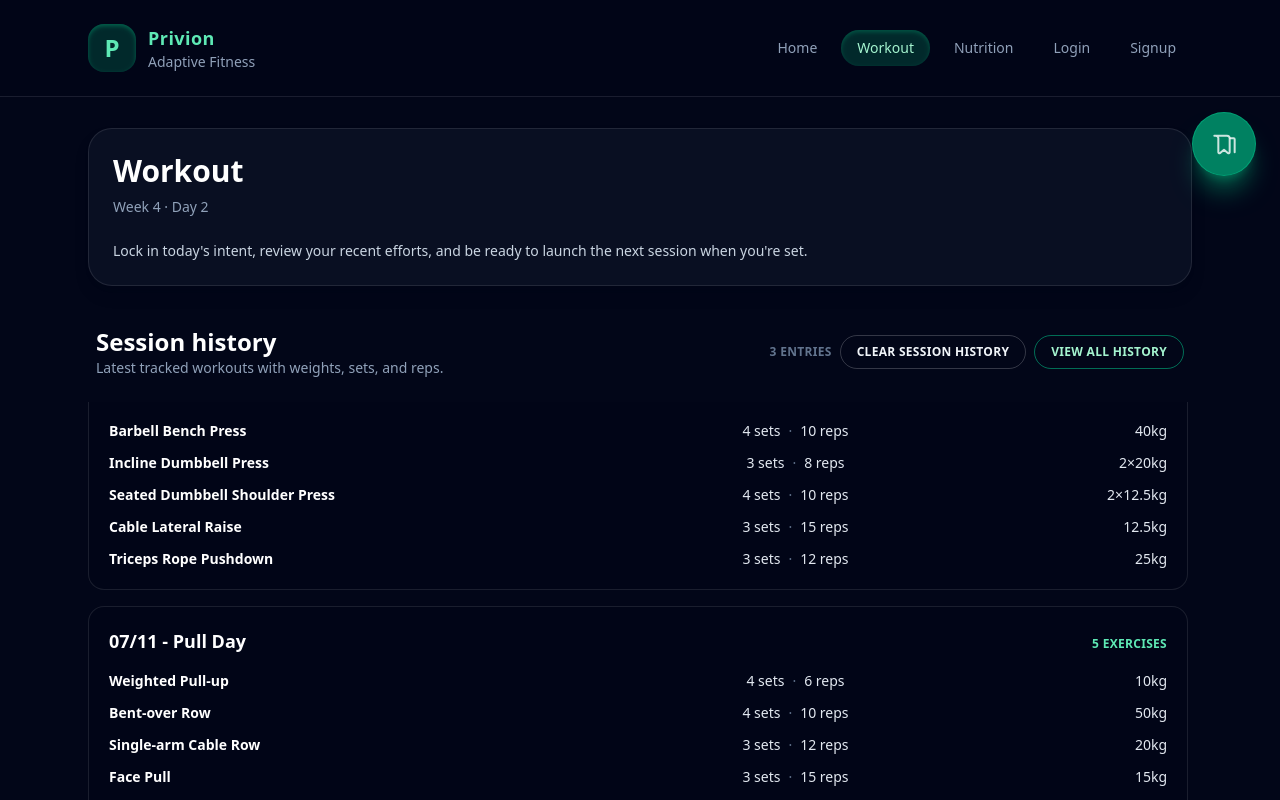
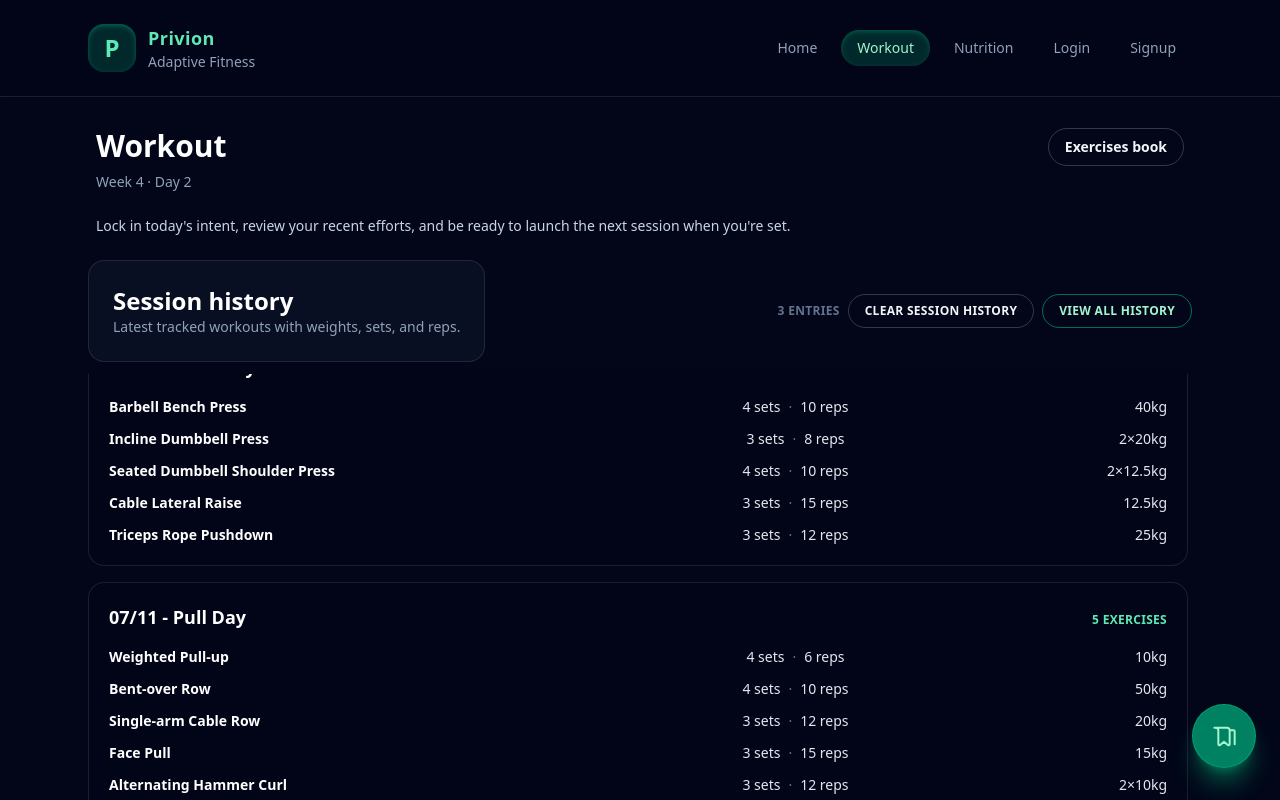
Before and after one commit to triek/privion, a Vue app: page /workout in a window 1280 px wide. Shown: the top 800 px of the page. Built offline with nearby package versions, Linux system fonts and the light colour scheme.

Commit message:
fixed banner layout

```diff
--- a/src/App.vue
+++ b/src/App.vue
@@ -60,26 +60,7 @@
       <RouterView />
     </main>
 
-    <div ref="bookMenuRef" class="fixed top-28 right-6 z-40 flex flex-col items-end gap-4">
-      <button
-        type="button"
-        class="inline-flex h-16 w-16 items-center justify-center rounded-full border border-emerald-400/40 bg-emerald-400/60 text-white/80 shadow-xl shadow-emerald-500/40 transition hover:bg-emerald-400/30 hover:text-white focus-visible:outline-none focus-visible:ring-2 focus-visible:ring-emerald-400 focus-visible:ring-offset-2 focus-visible:ring-offset-slate-950"
-        :aria-expanded="isBookMenuOpen"
-        aria-haspopup="menu"
-        aria-label="Open collections"
-        @click.stop="toggleBookMenu"
-        @keydown.escape.prevent="isBookMenuOpen = false"
-      >
-        <svg xmlns="http://www.w3.org/2000/svg" class="h-8 w-8" fill="none" viewBox="0 0 24 24" stroke="currentColor" stroke-width="1.5">
-          <path
-            stroke-linecap="round"
-            stroke-linejoin="round"
-            d="M4.75 5.75h9.5a2 2 0 0 1 2 2v10.5a.75.75 0 0 1-1.167.624L12 16.25l-3.083 2.624A.75.75 0 0 1 7.75 18.25V7.75a2 2 0 0 0-2-2Z"
-          />
-          <path stroke-linecap="round" stroke-linejoin="round" d="M16.75 7.75h2.5a.75.75 0 0 1 .75.75v9.75" />
-        </svg>
-      </button>
-
+    <div ref="bookMenuRef" class="fixed bottom-8 right-6 z-40 flex flex-col items-end gap-4">
       <div
         v-if="isBookMenuOpen"
         class="w-50 rounded-2xl border border-white/10 bg-slate-900/95 p-2 text-sm text-slate-200 shadow-[0_20px_45px_-15px_rgba(16,185,129,0.35)]"
@@ -141,6 +122,25 @@
           </svg>
         </RouterLink>
       </div>
+
+      <button
+        type="button"
+        class="inline-flex h-16 w-16 items-center justify-center rounded-full border border-emerald-400/40 bg-emerald-400/60 text-emerald-200 shadow-xl shadow-emerald-500/40 transition hover:bg-emerald-400/30 hover:text-white focus-visible:outline-none focus-visible:ring-2 focus-visible:ring-emerald-400 focus-visible:ring-offset-2 focus-visible:ring-offset-slate-950"
+        :aria-expanded="isBookMenuOpen"
+        aria-haspopup="menu"
+        aria-label="Open collections"
+        @click.stop="toggleBookMenu"
+        @keydown.escape.prevent="isBookMenuOpen = false"
+      >
+        <svg xmlns="http://www.w3.org/2000/svg" class="h-8 w-8" fill="none" viewBox="0 0 24 24" stroke="currentColor" stroke-width="1.5">
+          <path
+            stroke-linecap="round"
+            stroke-linejoin="round"
+            d="M4.75 5.75h9.5a2 2 0 0 1 2 2v10.5a.75.75 0 0 1-1.167.624L12 16.25l-3.083 2.624A.75.75 0 0 1 7.75 18.25V7.75a2 2 0 0 0-2-2Z"
+          />
+          <path stroke-linecap="round" stroke-linejoin="round" d="M16.75 7.75h2.5a.75.75 0 0 1 .75.75v9.75" />
+        </svg>
+      </button>
     </div>
   </div>
 </template>
--- a/src/views/NutritionView.vue
+++ b/src/views/NutritionView.vue
@@ -1,8 +1,9 @@
 <template>
-  <div class="space-y-12">
-    <header class="flex flex-col gap-4 sm:flex-row sm:items-center sm:justify-between">
+  <div class="space-y-6">
+    <!-- Nutrition banner -->
+    <header class="flex flex-col mx-4 gap-4 sm:flex-row sm:items-center sm:justify-between">
       <div>
-        <h1 class="text-3xl font-bold text-white">Nutrition system</h1>
+        <h1 class="text-3xl font-bold text-white">Nutrition</h1>
         <p class="text-sm text-slate-400">
           Plan meals from your recipe book and keep a running log of the food fueling your training.
         </p>
--- a/src/views/WorkoutView.vue
+++ b/src/views/WorkoutView.vue
@@ -1,26 +1,30 @@
 <template>
-  <div class="space-y-10">
+  <div class="space-y-6">
     <!-- Workout banner -->
-    <section
-      class="rounded-3xl border border-white/10 bg-slate-900/60 p-6 shadow-lg shadow-slate-950/30"
-    >
+    <header class="flex gap-2 mx-2 justify-between">
       <div class="space-y-2">
         <h1 class="text-3xl font-bold text-white">Workout</h1>
         <p v-if="hasPlanner" class="text-sm text-slate-400">
           Week {{ planner.week }} · Day {{ planner.day }}
         </p>
+
+        <p class="mt-6 text-sm text-slate-300">
+          Lock in today's intent, review your recent efforts, and be ready to launch the next session
+          when you're set.
+        </p>
       </div>
-
-      <p class="mt-6 text-sm text-slate-300">
-        Lock in today's intent, review your recent efforts, and be ready to launch the next session
-        when you're set.
-      </p>
-    </section>
+      <RouterLink
+        to="/workout-exercises"
+        class="inline-flex items-center gap-2 self-start rounded-full border border-white/20 px-4 py-2 text-sm font-semibold text-slate-100 transition hover:-translate-y-0.5 hover:border-white/40"
+      >
+        Exercises book
+      </RouterLink>
+    </header>
 
     <!-- Session history -->
-    <section class="space-y-6">
-      <div class="flex flex-col gap-2 mx-2 md:flex-row md:items-center md:justify-between">
-        <div>
+    <section class="space-y-3">
+      <div class="flex flex-col gap-2 md:flex-row md:items-center md:justify-between">
+        <div class="rounded-2xl border border-white/10 bg-slate-900/60 p-6">
           <h2 class="text-2xl font-semibold text-white">Session history</h2>
           <p class="text-sm text-slate-400">
             Latest tracked workouts with weights, sets, and reps.
@@ -45,7 +49,7 @@
       </div>
 
       <div ref="historyContainerRef" class="history-scroll overflow-y-auto pr-1">
-        <ul class="space-y-4 pb-1">
+        <ul class="space-y-4">
           <li v-for="record in visibleHistory" :key="record.session">
             <article class="space-y-4 rounded-2xl border border-white/10 bg-slate-950/70 p-5">
               <div class="flex items-baseline justify-between gap-3">
@@ -315,9 +319,17 @@ const sessionActive = ref(false)
 const activePlan = ref<Plan | null>(null)
 const sessionExercises = ref<SessionExercise[]>([])
 const sessionHistoryStore = useSessionHistoryStore()
-const clearedIndex = ref(0)
+
+const workoutHistoryStart = computed(() =>
+  Math.min(sessionHistoryStore.workoutClearedThrough, sessionHistoryStore.records.length)
+)
+
 const historySessions = computed<SessionRecord[]>(() => sessionHistoryStore.records)
-const visibleHistory = computed<SessionRecord[]>(() => sessionHistoryStore.records.slice(clearedIndex.value))
+
+const visibleHistory = computed<SessionRecord[]>(() =>
+  sessionHistoryStore.records.slice(workoutHistoryStart.value)
+)
+
 const historyContainerRef = ref<HTMLElement | null>(null)
 const pageEndRef = ref<HTMLElement | null>(null)
 
@@ -384,7 +396,7 @@ function scrollHistoryToBottom() {
 }
 
 function clearSessionHistory() {
-  clearedIndex.value = sessionHistoryStore.records.length
+  sessionHistoryStore.clearWorkoutViewHistory()
 }
 
 function startSession(plan: Plan) {
```
